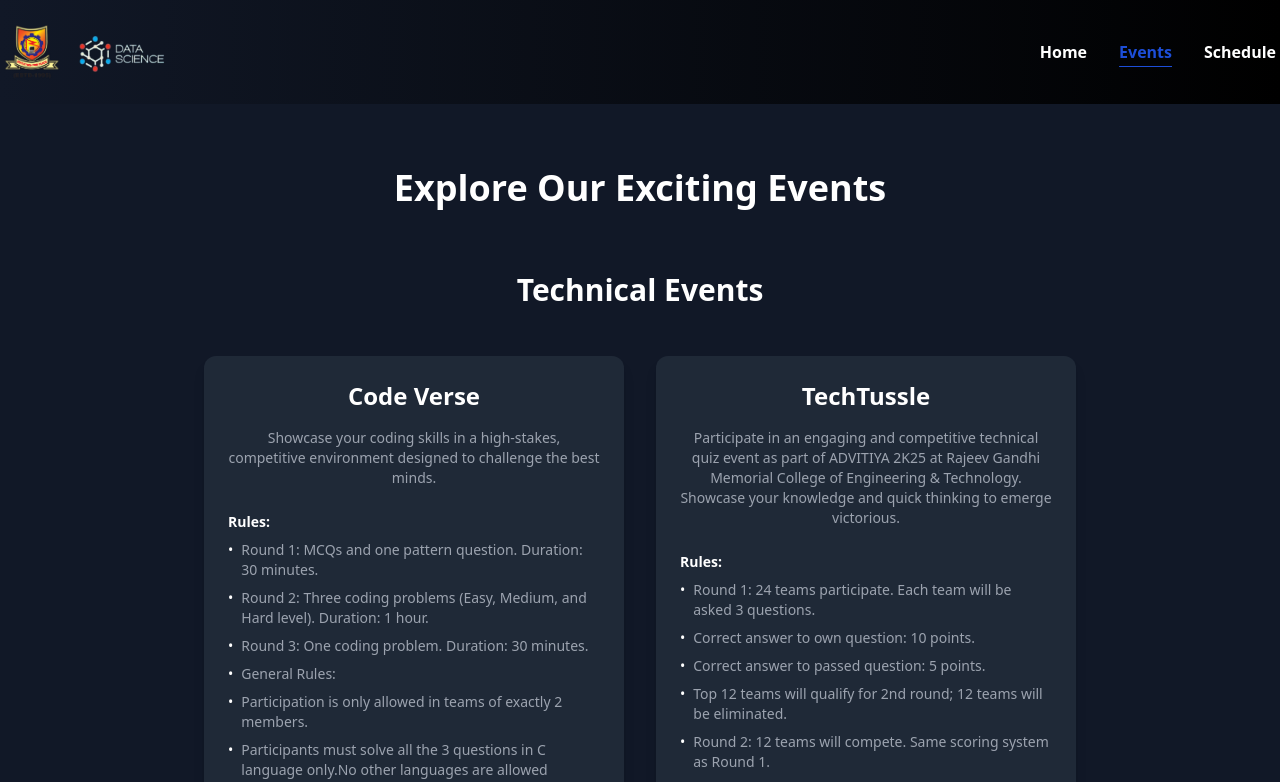
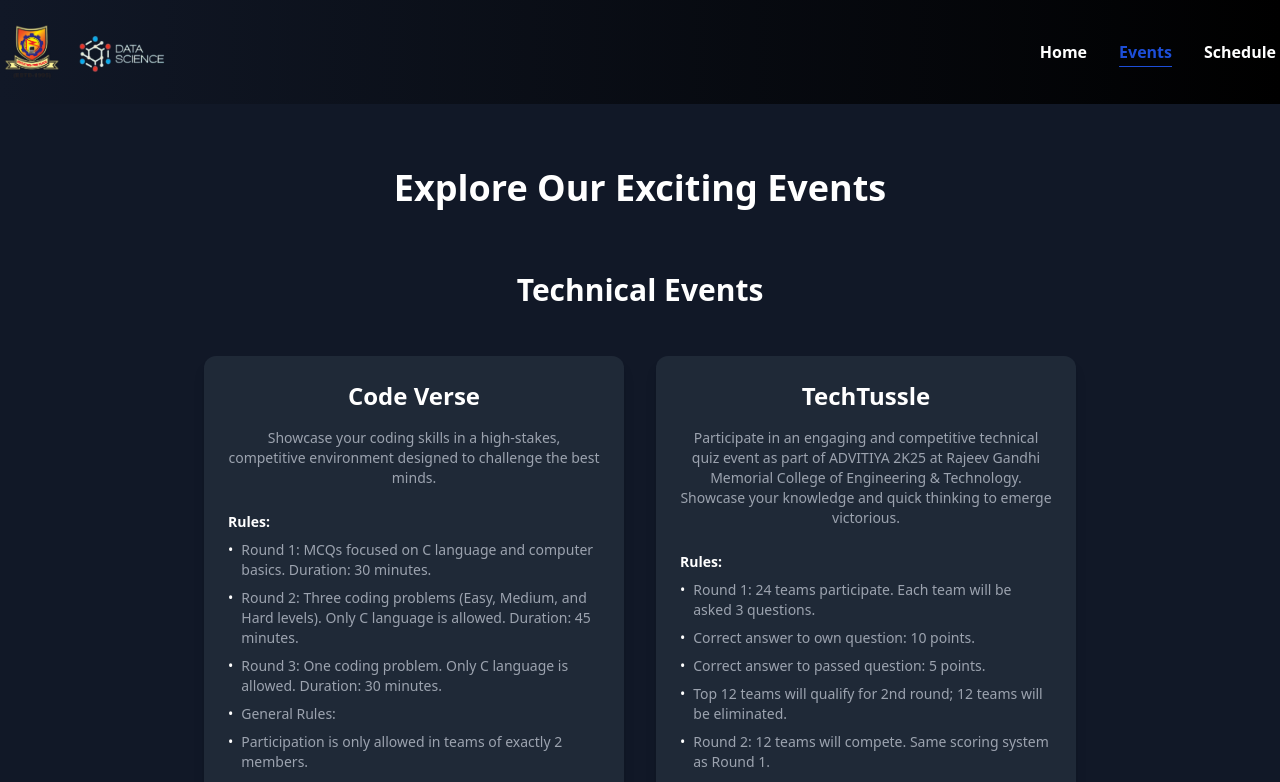
Before and after one commit to harshithreddy-dev/Advitiya2k25, a Next.js app: page /events in a window 1280 px wide. Shown: the top 782 px of the page. Built offline with nearby package versions, Linux system fonts and the light colour scheme.

Commit message:
Update page.tsx

```diff
--- a/src/app/events/page.tsx
+++ b/src/app/events/page.tsx
@@ -39,16 +39,16 @@ export default function EventsSectionDemo() {
       description:
         "Showcase your coding skills in a high-stakes, competitive environment designed to challenge the best minds.",
       rules: [
-        "Round 1: MCQs and one pattern question. Duration: 30 minutes.",
-        "Round 2: Three coding problems (Easy, Medium, and Hard level). Duration: 1 hour.",
-        "Round 3: One coding problem. Duration: 30 minutes.",
+"Round 1: MCQs focused on C language and computer basics. Duration: 30 minutes.",
+"Round 2: Three coding problems (Easy, Medium, and Hard levels). Only C language is allowed. Duration: 45 minutes.",
+"Round 3: One coding problem. Only C language is allowed. Duration: 30 minutes.",
 "General Rules:",
 "Participation is only allowed in teams of exactly 2 members.",
-        "Participants must solve all the 3 questions in C language only.No other languages are allowed",
+"Participants must solve all the questions in C language only. No other languages are allowed.",
 "All code must be written and submitted directly on the contest platform.",
 "Plagiarism or sharing solutions will lead to immediate disqualification.",
 "Judge decisions are final and binding.",
-        "No late submissions; follow the contest timeline strictly.",
+"No late submissions; follow the contest timeline strictly."
         ],
       painPoints: [
         "Ensuring stable internet connections and consistent power supply.",
```
Lines whose indentation alone changed are shown as unchanged.
